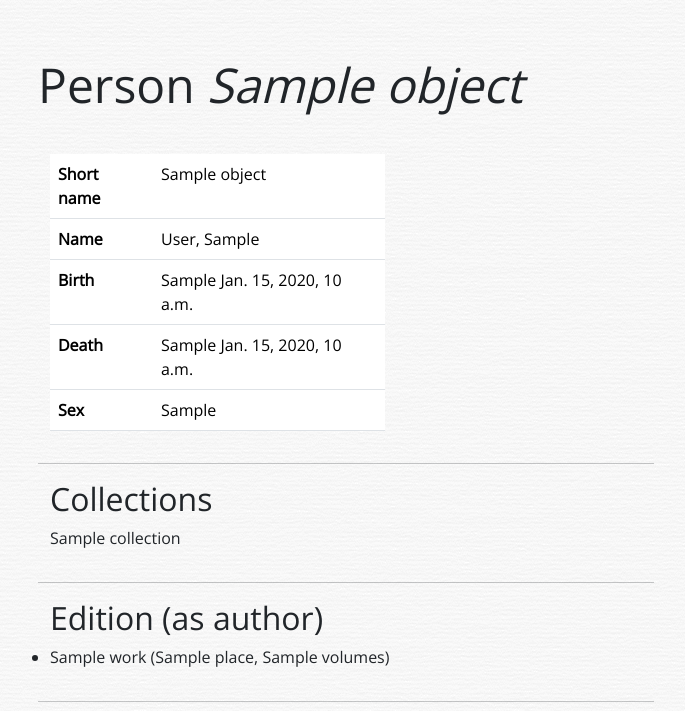
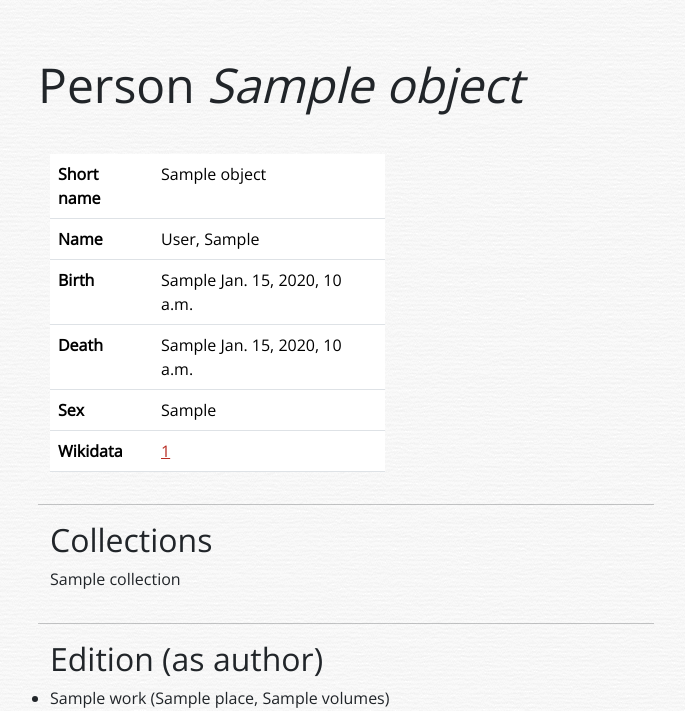
Before and after one commit to tsg-humlab/luchtmans, a Django app: template src/luchtmans/templates/luchtmans/person_detail.html in a window 1280 px wide. Shown: the part 56-767 px from the top of the page, without its empty margins (294-979 px from the left). Run offline with Django 5.2, Linux system fonts and the light colour scheme; the template is opened without the code that fills it: most values are stand-ins (such as "Sample title", 1, 10 or a date in 2020); some libraries are stand-ins or nearby versions.

Commit message:
Add Wikidata links

```diff
--- a/src/luchtmans/models.py
+++ b/src/luchtmans/models.py
@@ -1,5 +1,6 @@
 import uuid
 
+from django.conf import settings
 from django.db import models
 from django.contrib.gis.db import models as gis_models
 from django.db.models.signals import post_save, post_delete, m2m_changed
@@ -98,6 +99,9 @@ class Wikidata(models.Model):
 
     class Meta:
         abstract = True
+
+    def wikidata_url(self):
+        return settings.WIKIDATA_URL.format(self.wikidata_id)
 
 
 class GeoLocation(models.Model):
--- a/src/luchtmans/tables.py
+++ b/src/luchtmans/tables.py
@@ -2,6 +2,7 @@ from django.template.loader import render_to_string
 from django.urls import reverse_lazy
 from django.utils.translation import gettext_lazy as _
 from django.utils.html import format_html, format_html_join
+from django.conf import settings
 
 import django_tables2 as tables
 from django_tables2.utils import A
@@ -19,6 +20,8 @@ class PersonTable(tables.Table):
         orderable=False,
         empty_values=(None)
     )
+    wikidata_id = tables.Column(linkify=lambda record: settings.WIKIDATA_URL.format(record.wikidata_id),
+                                verbose_name=_("Wikidata ID"))
 
     class Meta:
         model = Person
@@ -28,13 +31,14 @@ class PersonTable(tables.Table):
             'short_name',
             'uuid',
             'sex',
-            'roles',
             'place_of_birth',
             'date_of_birth',
             'place_of_death',
             'date_of_death',
+            'roles',
             'collection',
             'relations',
+            'wikidata_id',
         ]
 
 
--- a/src/luchtmans/templates/luchtmans/person_detail.html
+++ b/src/luchtmans/templates/luchtmans/person_detail.html
@@ -68,6 +68,16 @@
                                 </th>
                                 <td>
                                     {{ object.get_sex_display }}
+                                </td>
+                            </tr>
+                            <tr>
+                                <th scope="row">
+                                    {% translate 'Wikidata' %}
+                                </th>
+                                <td>
+                                    <a href="{{ object.wikidata_url }}">
+                                        {{ object.wikidata_id }}
+                                    </a>
                                 </td>
                             </tr>
                         </tbody>
```
